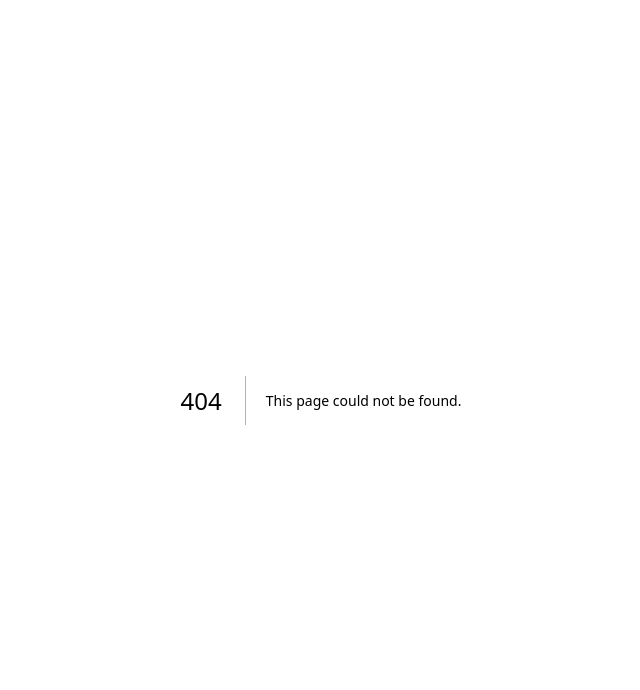
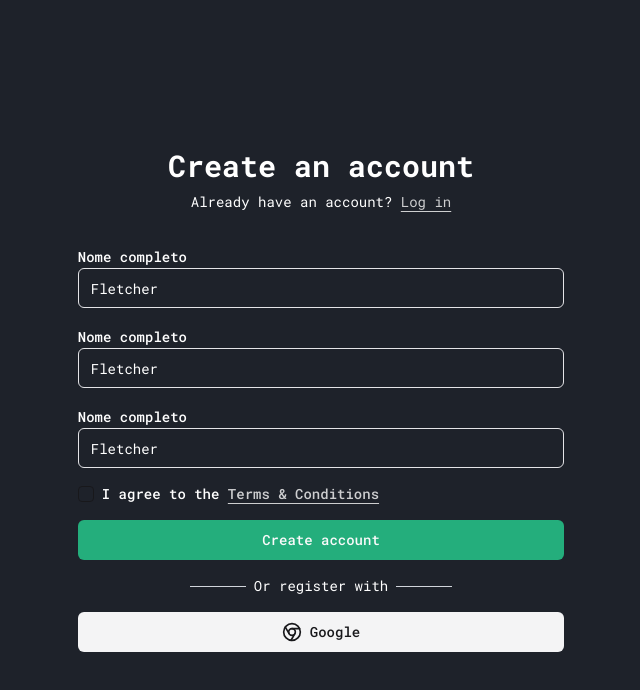
Before and after one commit to JulioCB68/med-sched, a Next.js app: page /register in a window 1280 px wide. Before the commit this address had no page. Shown: the top 690 px of the page, without its empty margins (319-959 px from the left). Built offline with nearby package versions, Linux system fonts and the light colour scheme.

Commit message:
feat: adding login, register and dashboard initial page

```diff
--- /dev/null
+++ b/src/app/login/page.tsx
@@ -0,0 +1,89 @@
+import Link from 'next/link'
+
+import { Button } from '@/components/ui/button'
+import { Checkbox } from '@/components/ui/checkbox'
+import { Input } from '@/components/ui/input'
+import { Label } from '@/components/ui/label'
+import { Separator } from '@/components/ui/separator'
+
+import { ChromeIcon } from 'lucide-react'
+
+export default function Home() {
+  return (
+    <div className="flex min-h-screen bg-background text-white">
+      <div className="flex flex-1 flex-col items-center justify-center p-8">
+        <h1 className="text-3xl font-bold">Bem vindo, ...</h1>
+        <p>Começe já com suas consultas.</p>
+        <p className="mt-2 text-sm">
+          <Link
+            href="#"
+            className="text-sm text-primary-foreground/80 underline underline-offset-4 hover:text-primary-foreground"
+          >
+            Ainda não tem uma conta?
+          </Link>
+        </p>
+        <div className="mt-8 w-2/5 space-y-4">
+          <div>
+            <Label htmlFor="terms" className="text-sm">
+              Nome completo
+            </Label>
+            <Input
+              id="first-name"
+              placeholder="First name"
+              defaultValue="Fletcher"
+            />
+          </div>
+          <div>
+            <Label htmlFor="terms" className="text-sm">
+              Nome completo
+            </Label>
+            <Input
+              id="first-name"
+              placeholder="First name"
+              defaultValue="Fletcher"
+            />
+          </div>
+          <div>
+            <Label htmlFor="terms" className="text-sm">
+              Nome completo
+            </Label>
+            <Input
+              id="first-name"
+              placeholder="First name"
+              defaultValue="Fletcher"
+            />
+          </div>
+
+          <div className="flex items-center space-x-2">
+            <Checkbox id="terms" />
+            <Label htmlFor="terms" className="text-sm">
+              I agree to the{' '}
+              <Link
+                href="#"
+                className="text-sm text-primary-foreground/80 underline underline-offset-4 hover:text-primary-foreground"
+              >
+                Terms & Conditions
+              </Link>
+            </Label>
+          </div>
+          <Button className="w-full">Entrar</Button>
+          <div className="mt-4 flex items-center justify-center space-x-2">
+            <Separator className="h-px w-14 bg-gray-300" />
+            <span className="text-sm">Ou continue com o Google</span>
+            <Separator className="h-px w-14 bg-gray-300" />
+          </div>
+          <div className="mt-4 flex justify-center space-x-4">
+            <Button
+              variant="secondary"
+              className="flex w-full items-center space-x-2"
+            >
+              <ChromeIcon className="h-5 w-5" />
+              <span>Google</span>
+            </Button>
+          </div>
+        </div>
+      </div>
+      <div className="hidden w-1/3 flex-col items-center justify-center"></div>
+    </div>
+  )
+}
--- a/src/app/page.tsx
+++ b/src/app/page.tsx
@@ -1,89 +1,7 @@
-import Link from 'next/link'
-
-import { Button } from '@/components/ui/button'
-import { Checkbox } from '@/components/ui/checkbox'
-import { Input } from '@/components/ui/input'
-import { Label } from '@/components/ui/label'
-import { Separator } from '@/components/ui/separator'
-
-import { ChromeIcon } from 'lucide-react'
-
 export default function Home() {
   return (
     <div className="flex min-h-screen bg-background text-white">
-      <div className="flex flex-1 flex-col items-center justify-center p-8">
-        <h1 className="text-3xl font-bold">Create an account</h1>
-        <p className="mt-2 text-sm">
-          Already have an account?{' '}
-          <Link
-            href="#"
-            className="text-sm text-primary-foreground/80 underline underline-offset-4 hover:text-primary-foreground"
-          >
-            Log in
-          </Link>
-        </p>
-        <div className="mt-8 w-2/5 space-y-4">
-          <div>
-            <Label htmlFor="terms" className="text-sm">
-              Nome completo
-            </Label>
-            <Input
-              id="first-name"
-              placeholder="First name"
-              defaultValue="Fletcher"
-            />
-          </div>
-          <div>
-            <Label htmlFor="terms" className="text-sm">
-              Nome completo
-            </Label>
-            <Input
-              id="first-name"
-              placeholder="First name"
-              defaultValue="Fletcher"
-            />
-          </div>
-          <div>
-            <Label htmlFor="terms" className="text-sm">
-              Nome completo
-            </Label>
-            <Input
-              id="first-name"
-              placeholder="First name"
-              defaultValue="Fletcher"
-            />
-          </div>
-
-          <div className="flex items-center space-x-2">
-            <Checkbox id="terms" />
-            <Label htmlFor="terms" className="text-sm">
-              I agree to the{' '}
-              <Link
-                href="#"
-                className="text-sm text-primary-foreground/80 underline underline-offset-4 hover:text-primary-foreground"
-              >
-                Terms & Conditions
-              </Link>
-            </Label>
-          </div>
-          <Button className="w-full">Create account</Button>
-          <div className="mt-4 flex items-center justify-center space-x-2">
-            <Separator className="h-px w-14 bg-gray-300" />
-            <span className="text-sm">Or register with</span>
-            <Separator className="h-px w-14 bg-gray-300" />
-          </div>
-          <div className="mt-4 flex justify-center space-x-4">
-            <Button
-              variant="secondary"
-              className="flex w-full items-center space-x-2"
-            >
-              <ChromeIcon className="h-5 w-5" />
-              <span>Google</span>
-            </Button>
-          </div>
-        </div>
-      </div>
-      <div className="hidden w-1/3 flex-col items-center justify-center"></div>
+      <h1>Admin Dashboard</h1>
     </div>
   )
 }
--- /dev/null
+++ b/src/app/register/page.tsx
@@ -0,0 +1,89 @@
+import Link from 'next/link'
+
+import { Button } from '@/components/ui/button'
+import { Checkbox } from '@/components/ui/checkbox'
+import { Input } from '@/components/ui/input'
+import { Label } from '@/components/ui/label'
+import { Separator } from '@/components/ui/separator'
+
+import { ChromeIcon } from 'lucide-react'
+
+export default function Register() {
+  return (
+    <div className="flex min-h-screen bg-background text-white">
+      <div className="flex flex-1 flex-col items-center justify-center p-8">
+        <h1 className="text-3xl font-bold">Create an account</h1>
+        <p className="mt-2 text-sm">
+          Already have an account?{' '}
+          <Link
+            href="#"
+            className="text-sm text-primary-foreground/80 underline underline-offset-4 hover:text-primary-foreground"
+          >
+            Log in
+          </Link>
+        </p>
+        <div className="mt-8 w-2/5 space-y-4">
+          <div>
+            <Label htmlFor="terms" className="text-sm">
+              Nome completo
+            </Label>
+            <Input
+              id="first-name"
+              placeholder="First name"
+              defaultValue="Fletcher"
+            />
+          </div>
+          <div>
+            <Label htmlFor="terms" className="text-sm">
+              Nome completo
+            </Label>
+            <Input
+              id="first-name"
+              placeholder="First name"
+              defaultValue="Fletcher"
+            />
+          </div>
+          <div>
+            <Label htmlFor="terms" className="text-sm">
+              Nome completo
+            </Label>
+            <Input
+              id="first-name"
+              placeholder="First name"
+              defaultValue="Fletcher"
+            />
+          </div>
+
+          <div className="flex items-center space-x-2">
+            <Checkbox id="terms" />
+            <Label htmlFor="terms" className="text-sm">
+              I agree to the{' '}
+              <Link
+                href="#"
+                className="text-sm text-primary-foreground/80 underline underline-offset-4 hover:text-primary-foreground"
+              >
+                Terms & Conditions
+              </Link>
+            </Label>
+          </div>
+          <Button className="w-full">Create account</Button>
+          <div className="mt-4 flex items-center justify-center space-x-2">
+            <Separator className="h-px w-14 bg-gray-300" />
+            <span className="text-sm">Or register with</span>
+            <Separator className="h-px w-14 bg-gray-300" />
+          </div>
+          <div className="mt-4 flex justify-center space-x-4">
+            <Button
+              variant="secondary"
+              className="flex w-full items-center space-x-2"
+            >
+              <ChromeIcon className="h-5 w-5" />
+              <span>Google</span>
+            </Button>
+          </div>
+        </div>
+      </div>
+      <div className="hidden w-1/3 flex-col items-center justify-center"></div>
+    </div>
+  )
+}
```
